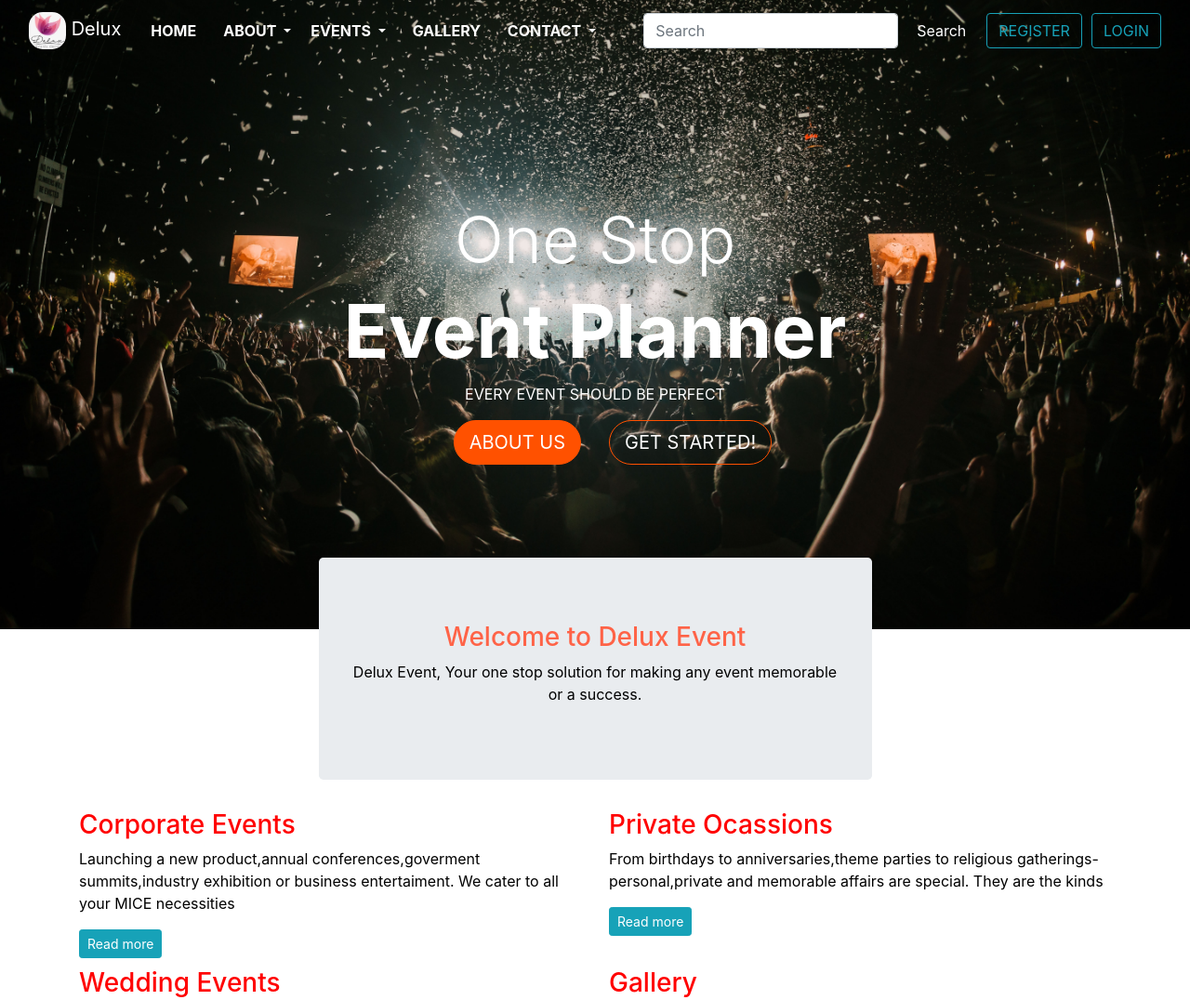
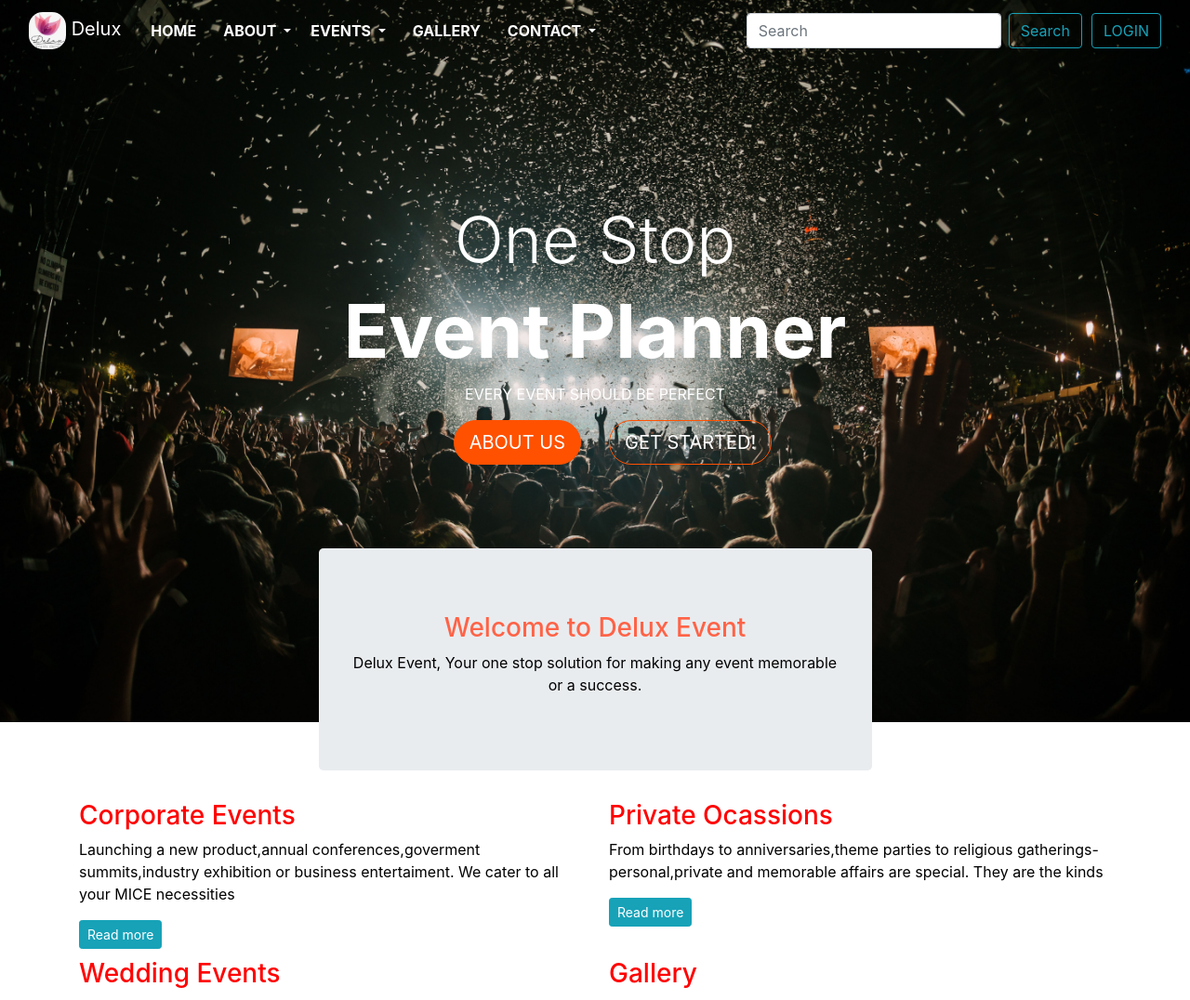
Before and after one commit to vysakhtk886/delux_event, a Django app: page /html1 in a window 1280 px wide. Shown: the top 1076 px of the page at 93% size. Run offline with Django 3.2, Linux system fonts and the light colour scheme.

Commit message:
3rd commit

```diff
--- a/my_app/static/design.css
+++ b/my_app/static/design.css
@@ -1,6 +1,7 @@
 body{
     background-image: url(image/bg2.jpg);
-    height: 500px;
+    width: 100%;
+    height: 700px;
     background-position: center;
     background-repeat: no-repeat;
     background-size: cover;
--- a/my_app/templates/home.html
+++ b/my_app/templates/home.html
@@ -61,8 +61,7 @@
                       </ul>
                       <form class="d-flex">
                         <input class="form-control mr-2" type="search" placeholder="Search" aria-label="Search">
-                        <button class="btn btn-outline-success" type="submit">Search</button>
-                        <a href="" class="btn btn-outline-info" role="button" style="margin-left: 10px;"> REGISTER</a>
+                        <button class="btn btn-outline-info" type="submit">Search</button>
                         <a href="" class="btn btn-outline-info" role="button" style="margin-left: 10px;"> LOGIN</a>
                       </form>
                     </div>
@@ -85,7 +84,7 @@
                       </div>
                   </div>
                   <div class="col-sm-6 offset-3 text-center">
-                      <div class="jumbotron text-center" style="margin-top: 100px;">
+                      <div class="jumbotron text-center" style="margin-top: 90px;">
                           <h3 style="margin-top: 5px; font-weight: 500; color: tomato;">Welcome to Delux Event</h3>
                           <p style="color: black;">Delux Event, Your one stop solution for making any event memorable or a success.</p>
                       </div>
```
